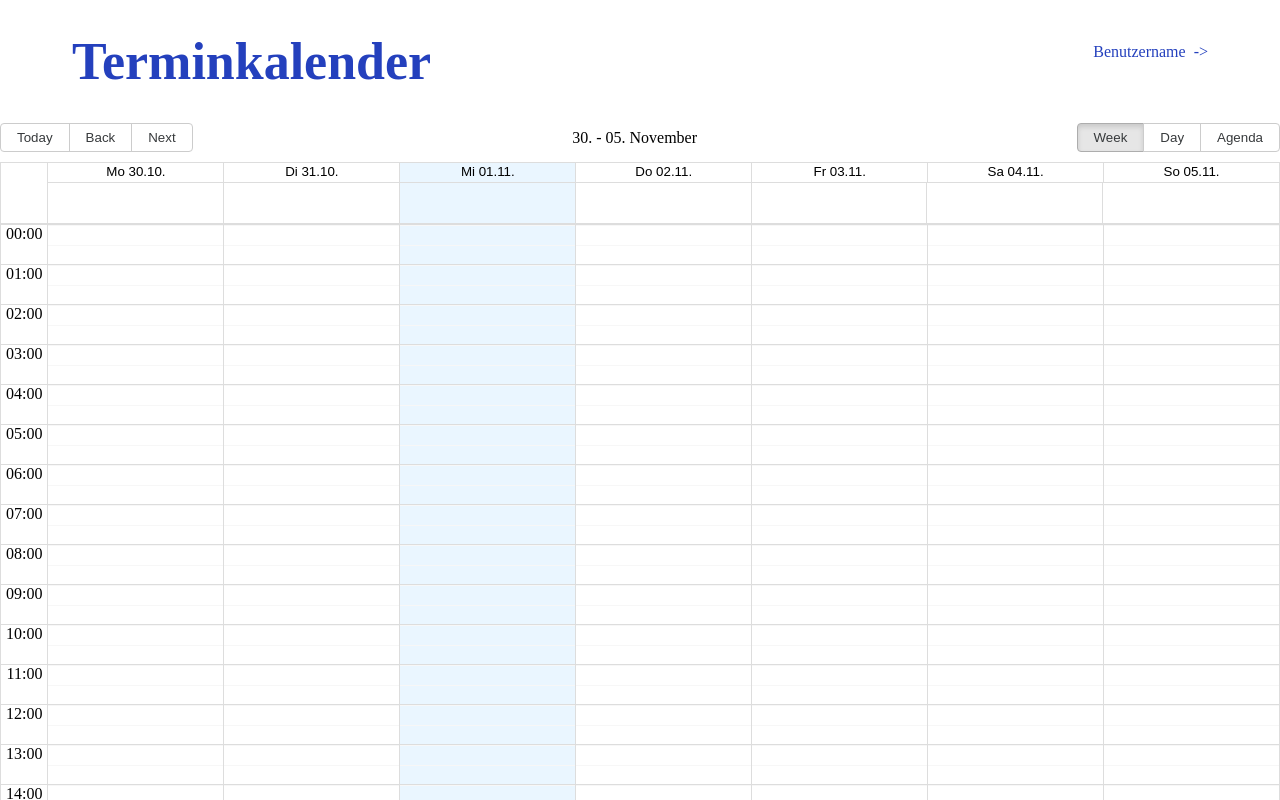
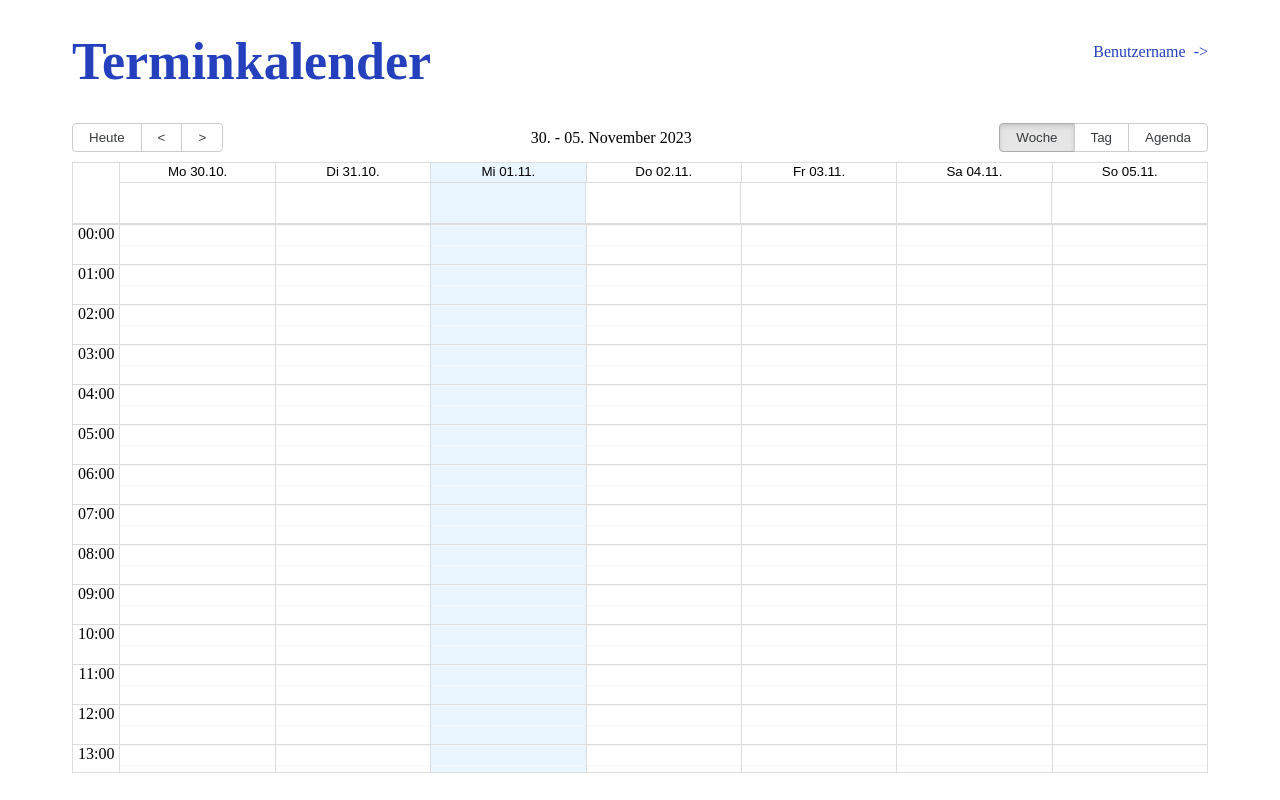
Before and after one commit to ScheduPlan/frontend, a React (Create React App) app: page /assembler in a window 1280 px wide. Shown: the top 800 px of the page. Built offline with nearby package versions, Linux system fonts and the light colour scheme; the HTML template or start-up script is replaced by a standard one.

Commit message:
feat: updated calendar

```diff
--- a/package.json
+++ b/package.json
@@ -10,6 +10,8 @@
     "react": "^18.2.0",
     "react-big-calendar": "^1.8.5",
     "react-calendar": "^4.6.1",
+    "react-dnd": "10.0.2",
+    "react-dnd-html5-backend": "10.0.2",
     "react-dom": "^18.2.0",
     "react-router-dom": "^6.18.0",
     "react-scripts": "5.0.1",
--- a/src/components/Calendar.js
+++ b/src/components/Calendar.js
@@ -14,9 +14,9 @@ export default function CalendarComponent(props) {
     moment.locale('de');
     const localizer = momentLocalizer(moment);
     localizer.formats.dayRangeHeaderFormat = (({ start, end }, culture, localizer) =>
-        localizer.format(start, 'DD.', culture) + ' - ' + localizer.format(end, 'DD. MMMM', culture));
+        localizer.format(start, 'DD.', culture) + ' - ' + localizer.format(end, 'DD. MMMM YYYY', culture));
     localizer.formats.dayFormat = 'dd DD.MM.';
-    localizer.formats.dayHeaderFormat = 'dddd, DD.MM.';
+    localizer.formats.dayHeaderFormat = 'dddd, DD.MM.YYYY';
     localizer.formats.agendaHeaderFormat = (({ start, end }, culture, localizer) =>
         localizer.format(start, 'dddd, DD.MM.', culture) + ' - ' + localizer.format(end, 'dddd, DD.MM.', culture));
     localizer.formats.agendaDateFormat = 'DD.MM.';
@@ -32,7 +32,7 @@ export default function CalendarComponent(props) {
 
 
     return (
-        <div className={style.body} >
+        <div className={style.calendar_wrapper} >
             <Calendar
                 defaultView="week"
                 components={components}
@@ -52,6 +52,7 @@ export default function CalendarComponent(props) {
                 culture='de'
                 style={style}
                 length={6}
+                messages={{next: ">", previous: "<", today: "Heute", week: "Woche", day: "Tag"}}
             />
         </div>
     )
--- a/src/components/Calendar.module.css
+++ b/src/components/Calendar.module.css
@@ -0,0 +1,33 @@
+.calendar_wrapper {
+    width: 100%;
+    height: calc(100vh - 150px);
+    overflow: scroll;
+    padding: 0 2rem;
+    max-width: 1200px;
+    margin: 0 auto;
+}
+
+.calendar_wrapper .rbc-toolbar .rbc-btn-group {
+    display: flex;
+    border: 1px solid #ccc;
+    border-radius: 6px;
+    overflow: hidden;
+}
+
+.rbc-btn-group button {
+    border: none;
+    border-radius: 0;
+}
+
+.rbc-btn-group button:not(:last-child) {
+    border-right: 1px solid #ccc !important;
+}
+
+.rbc-btn-group:nth-child(1) button:nth-child(1) {
+    background: red !important;
+    order: 2;
+}
+
+.rbc-toolbar .rbc-btn-group:first-child button:nth-child(1) {
+    order: 1;
+}
```
Also changed, not shown: 1 other file (tests, documents, lock files or other folders).
